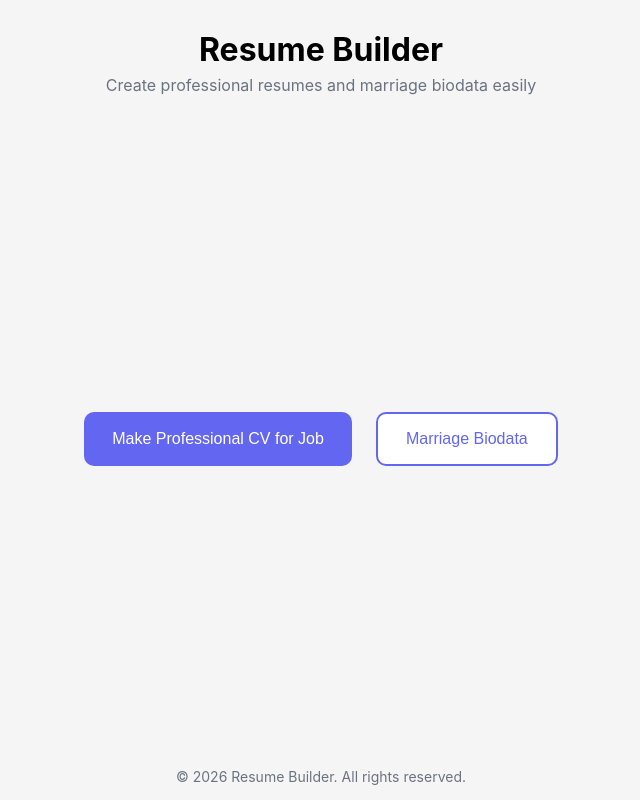
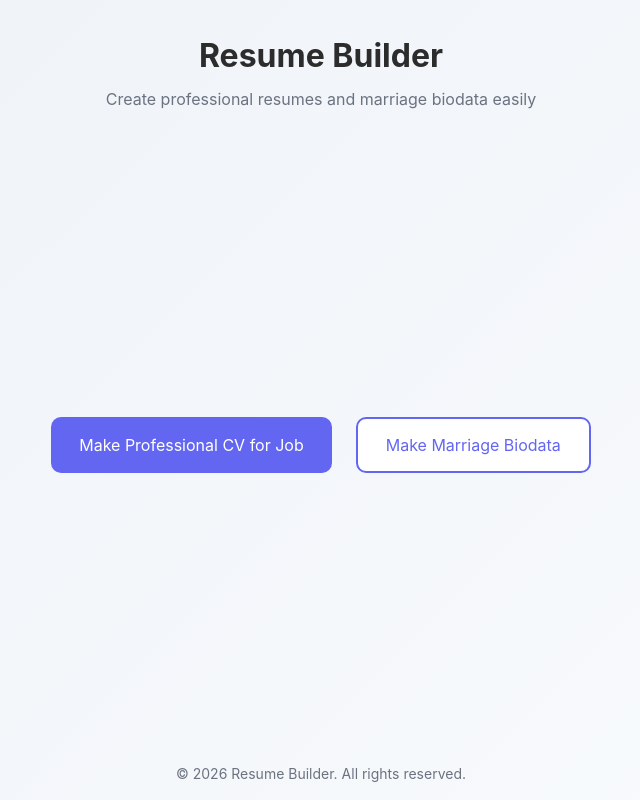
Before and after one commit to ne7277/CV-Pilot, a React (Vite) app: page / in a window 1280 px wide. Shown: the whole page, without its empty margins (319-959 px from the left). Built offline with nearby package versions, Linux system fonts and the light colour scheme.

Commit message:
Add routing and component structure for navigation

```diff
--- a/package.json
+++ b/package.json
@@ -13,7 +13,8 @@
   "type": "commonjs",
   "dependencies": {
     "react": "^19.2.3",
-    "react-dom": "^19.2.3"
+    "react-dom": "^19.2.3",
+    "react-router-dom": "^6.22.3"
   },
   "devDependencies": {
     "parcel": "^2.16.3"
--- a/src/App.js
+++ b/src/App.js
@@ -1,12 +1,18 @@
-import React from 'react'
+import React from 'react';
 import HomePage from './Component/HomePage/HomePage';
+import CVForm from './Component/CV Form/CVForm';
+import BiodataBuilder from './Component/Biodata Builder/BiodataBuilder';
+import { Routes, Route } from 'react-router-dom';
 
 const App = () => {
+
   return (
-    <div>
-      <HomePage />
-    </div>
-  )
+    <Routes>
+      <Route path="/" element={<HomePage />} />
+      <Route path="/cv" element={<CVForm />} />
+      <Route path="/biodata" element={<BiodataBuilder />} />
+    </Routes>
+  );
 }
 
 export default App;
--- a/src/Component/Marriage Biodata/marriagebiodata.js
+++ b/src/Component/Biodata Builder/BiodataBuilder.js
@@ -1,5 +1,5 @@
 import React from 'react';
-import './marriagebiodata.css';
+import './BiodataBuilder.css'
 
 const marriagebiodata = () => {
   return (
--- a/src/Component/HomePage/Body.js
+++ b/src/Component/HomePage/Body.js
@@ -1,13 +1,19 @@
+import React from "react";
+import { useNavigate } from "react-router-dom";
+
+
 const Body = () => {
+  const navigate = useNavigate();
   return (
     <main className="home-body">
       <div className="button-container">
-        <button className="primary-btn">
+        <button className="primary-btn"
+          onClick={() => navigate("/cv")}>
           Make Professional CV for Job
         </button>
 
-        <button className="secondary-btn">
-          Marriage Biodata
+        <button className="secondary-btn" onClick={() => navigate("/biodata")}>
+          Make Marriage Biodata
         </button>
       </div>
     </main>
--- a/src/Component/HomePage/HomePage.css
+++ b/src/Component/HomePage/HomePage.css
@@ -1,4 +1,3 @@
-/* ===== Home Page ===== */
 .home {
   min-height: 100vh;
   display: flex;
@@ -67,7 +66,6 @@
   color: #6b7280;
 }
 
-/* Responsive */
 @media (max-width: 600px) {
   .button-container {
     flex-direction: column;
--- a/src/index.js
+++ b/src/index.js
@@ -2,6 +2,12 @@ import React from "react";
 import ReactDOM from "react-dom/client";
 import App from "./App";
 import "./styles.css";
+import { BrowserRouter } from "react-router-dom";
 
 const root = ReactDOM.createRoot(document.getElementById("root"));
-root.render(<App />);
+
+root.render(
+  <BrowserRouter>
+    <App />
+  </BrowserRouter>
+);
```
Also changed, not shown: src/Component/Biodata Builder/BiodataBuilder.css (added), 1 other file (tests, documents, lock files or other folders).
